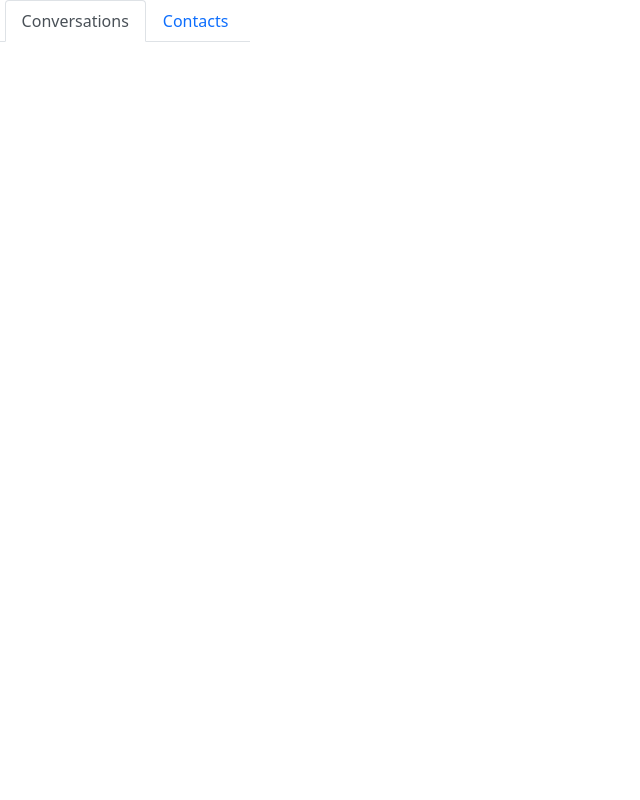
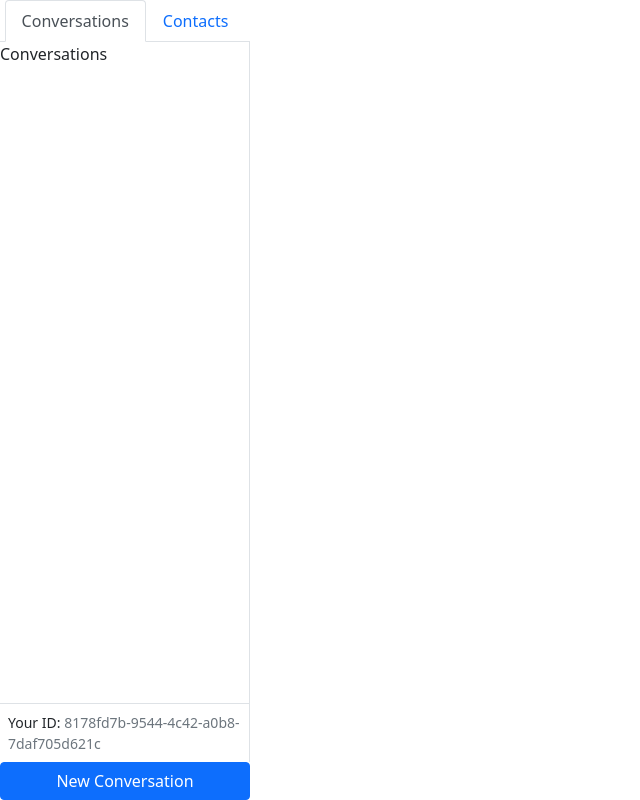
Before and after one commit to Karsenh/React-Messaging-App, a React (Create React App) app in the folder client/: page / in a window 1280 px wide. Both pictures are taken after typing "Sample" into the empty fields and a click on the button "Create a New ID". Shown: the whole page, without its empty margins (0-640 px from the left). Built offline with nearby package versions, Linux system fonts and the light colour scheme.

Commit message:
Fixed bootstrap css issues - added in CDN link to index.html - many other things added as well

```diff
--- a/client/public/index.html
+++ b/client/public/index.html
@@ -10,34 +10,18 @@
       content="Web site created using create-react-app"
     />
     <link rel="apple-touch-icon" href="%PUBLIC_URL%/logo192.png" />
-    <!--
-      manifest.json provides metadata used when your web app is installed on a
-      user's mobile device or desktop. See https://developers.google.com/web/fundamentals/web-app-manifest/
-    -->
-    <link rel="manifest" href="%PUBLIC_URL%/manifest.json" />
-    <!--
-      Notice the use of %PUBLIC_URL% in the tags above.
-      It will be replaced with the URL of the `public` folder during the build.
-      Only files inside the `public` folder can be referenced from the HTML.
+    <link
+  rel="stylesheet"
+  href="https://cdn.jsdelivr.net/npm/bootstrap@4.6.0/dist/css/bootstrap.min.css"
+  integrity="sha384-B0vP5xmATw1+K9KRQjQERJvTumQW0nPEzvF6L/Z6nronJ3oUOFUFpCjEUQouq2+l"
+  crossorigin="anonymous"
+/>
 
-      Unlike "/favicon.ico" or "favicon.ico", "%PUBLIC_URL%/favicon.ico" will
-      work correctly both with client-side routing and a non-root public URL.
-      Learn how to configure a non-root public URL by running `npm run build`.
-    -->
     <title>React App</title>
   </head>
   <body>
     <noscript>You need to enable JavaScript to run this app.</noscript>
     <div id="root"></div>
-    <!--
-      This HTML file is a template.
-      If you open it directly in the browser, you will see an empty page.
 
-      You can add webfonts, meta tags, or analytics to this file.
-      The build step will place the bundled scripts into the <body> tag.
-
-      To begin the development, run `npm start` or `yarn start`.
-      To create a production bundle, use `npm run build` or `yarn build`.
-    -->
   </body>
 </html>
--- /dev/null
+++ b/client/src/components/Contacts.js
@@ -0,0 +1,5 @@
+import React from 'react';
+
+export default function Contacts() {
+  return <div>Contacts</div>;
+}
--- /dev/null
+++ b/client/src/components/Conversations.js
@@ -0,0 +1,5 @@
+import React from 'react';
+
+export default function Conversations() {
+  return <div>Conversations</div>;
+}
--- a/client/src/components/Dashboard.js
+++ b/client/src/components/Dashboard.js
@@ -2,5 +2,9 @@ import React from 'react';
 import Sidebar from './Sidebar';
 
 export default function Dashboard({ id }) {
-  return <Sidebar id={id} />;
+  return (
+    <div className='d-flex' style={{ height: '100vh' }}>
+      <Sidebar id={id} />
+    </div>
+  );
 }
--- a/client/src/components/Sidebar.js
+++ b/client/src/components/Sidebar.js
@@ -1,11 +1,22 @@
-import React, { useEffec, useState } from 'react';
-import { Tab, Nav } from 'react-bootstrap';
+import React, { useState } from 'react';
+import { Tab, Nav, Button, Modal } from 'react-bootstrap';
+import Conversations from './Conversations';
+import Contacts from './Contacts';
+import NewConversationModal from './modals/NewConversationModal';
+import NewContactModal from './modals/NewContactModal';
 
 const CONVERSATIONS_KEY = 'conversations';
 const CONTACTS_KEY = 'contacts';
 
 export default function Sidebar({ id }) {
-  const [activeKey, setActiveKey] = useState('conversations');
+  const [activeKey, setActiveKey] = useState(CONVERSATIONS_KEY);
+  const [isModalOpen, setIsModalOpen] = useState(false);
+  // Bool value to determine if conversations is open
+  const isConversationOpen = activeKey === CONVERSATIONS_KEY;
+
+  function closeModal() {
+    setIsModalOpen(false);
+  }
 
   return (
     <div style={{ width: '250px' }} className='d-flex flex-column'>
@@ -18,7 +29,32 @@ export default function Sidebar({ id }) {
             <Nav.Link eventKey={CONTACTS_KEY}>Contacts</Nav.Link>
           </Nav.Item>
         </Nav>
+        <Tab.Content className='border-right overflow-auto flex-grow-1'>
+          <Tab.Pane eventKey={CONVERSATIONS_KEY}>
+            <Conversations />
+          </Tab.Pane>
+          <Tab.Pane eventKey={CONTACTS_KEY}>
+            <Contacts />
+          </Tab.Pane>
+        </Tab.Content>
+        <div className='p-2 border-top border-right small'>
+          Your ID: <span className='text-muted'>{id}</span>
+        </div>
+        <Button className='rounded' onClick={() => setIsModalOpen(true)}>
+          New {isConversationOpen ? 'Conversation' : 'Contact'}
+        </Button>
       </Tab.Container>
+
+      {/* Show = bool for if our modal is open or not */}
+      {/* onHide = function to close our modal */}
+      <Modal show={isModalOpen} onHide={closeModal}>
+        {isConversationOpen ? (
+          // Pass in the closeModal function to have the ability to close them with an 'x' button within
+          <NewConversationModal closeModal={closeModal} />
+        ) : (
+          <NewContactModal closeModal={closeModal} />
+        )}
+      </Modal>
     </div>
   );
 }
--- /dev/null
+++ b/client/src/components/modals/NewContactModal.js
@@ -0,0 +1,32 @@
+import React, { useRef } from 'react';
+import { Modal, Form, Button } from 'react-bootstrap';
+
+export default function NewContactModal({ closeModal }) {
+  const idRef = useRef();
+  const nameRef = useRef();
+
+  function handleSubmit(e) {
+    e.preventDefault();
+  }
+
+  return (
+    <>
+      <Modal.Header closeButton>Create Contact</Modal.Header>
+      <Modal.Body>
+        <Form>
+          <Form.Group>
+            <Form.Label>Id</Form.Label>
+            <Form.Control type='text' ref={idRef} />
+          </Form.Group>
+          <Form.Group>
+            <Form.Label>Name</Form.Label>
+            <Form.Control type='text' ref={nameRef} />
+          </Form.Group>
+          <Button type='submit' className='mt-3'>
+            Create
+          </Button>
+        </Form>
+      </Modal.Body>
+    </>
+  );
+}
--- /dev/null
+++ b/client/src/components/modals/NewConversationModal.js
@@ -0,0 +1,5 @@
+import React from 'react';
+
+export default function NewConversationModal() {
+  return <div></div>;
+}
--- a/client/src/hooks/useLocalStorage.js
+++ b/client/src/hooks/useLocalStorage.js
@@ -1,4 +1,4 @@
-import React, { useEffect, useState } from 'react';
+import { useEffect, useState } from 'react';
 
 const PREFIX = 'whatsapp-clone';
 
--- a/client/src/index.js
+++ b/client/src/index.js
@@ -4,9 +4,4 @@ import App from './components/App';
 // Get the minified bootstrap file for reference
 import 'bootstrap/dist/css/bootstrap.min.css';
 
-ReactDOM.render(
-  <React.StrictMode>
-    <App />
-  </React.StrictMode>,
-  document.getElementById('root')
-);
+ReactDOM.render(<App />, document.getElementById('root'));
```
